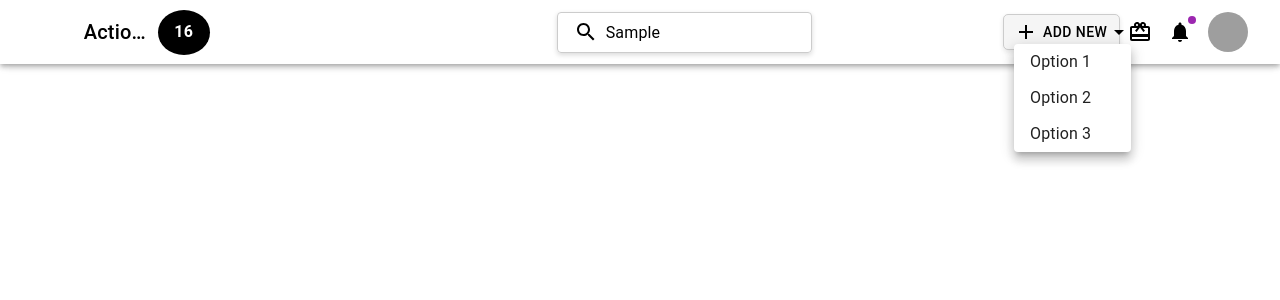
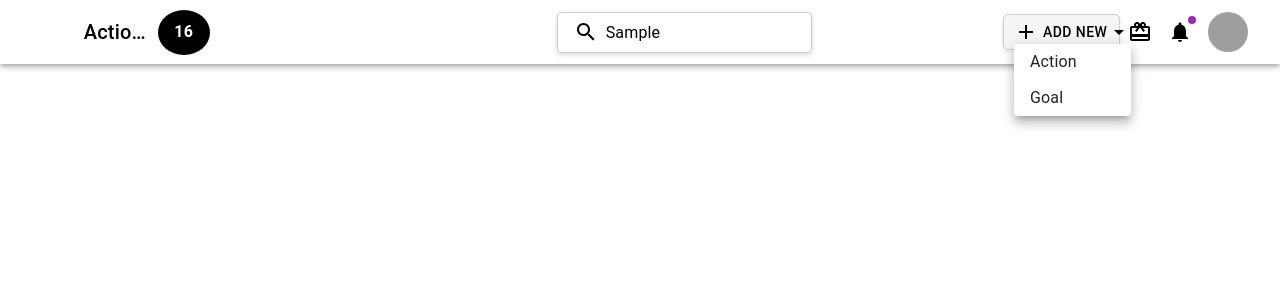
Before and after one commit to bit-crayond/Mukesh-D, a React (Vite) app: page / in a window 1280 px wide. Both pictures are taken after typing "Sample" into the empty fields and a click on the button "ADD NEW". Shown: the top 300 px of the page. Built offline with nearby package versions, Linux system fonts and the light colour scheme; grey boxes are pictures that could not be loaded.

Commit message:
change in add new button

```diff
--- a/src/toplayer1/Header.jsx
+++ b/src/toplayer1/Header.jsx
@@ -149,9 +149,8 @@ export default function TopBar() {
                 disablePadding: true,
               }}
             >
-              <MenuItem onClick={handleDropdownClose}>Option 1</MenuItem>
-              <MenuItem onClick={handleDropdownClose}>Option 2</MenuItem>
-              <MenuItem onClick={handleDropdownClose}>Option 3</MenuItem>
+              <MenuItem onClick={handleDropdownClose}>Action</MenuItem>
+              <MenuItem onClick={handleDropdownClose}>Goal</MenuItem>
             </Menu>
 
             {/* Gift Icon */}
```
